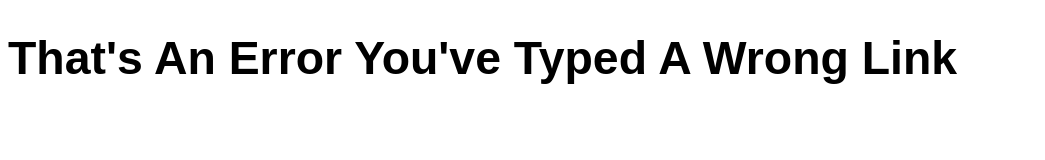
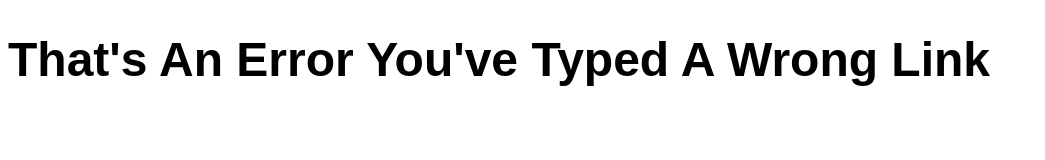
Before and after one commit to FamilyAccount/The-Romi, a plain HTML site: page 404.html in a window 1280 px wide. Shown: the whole page, without its empty margins (0-1045 px from the left). Drawn offline with Linux system fonts and the light colour scheme.

Commit message:
Update styles.css

```diff
--- a/styles.css
+++ b/styles.css
@@ -21,9 +21,8 @@ nav, ul {
     position: relative
 }
 
-h1.404 {
-    color: black
+.error {
+    color: black;
     font-family: 'Inter var', sans-serif;
-    font-size: 300%
-    align: center;
+    font-size: 300%;
 }
```
